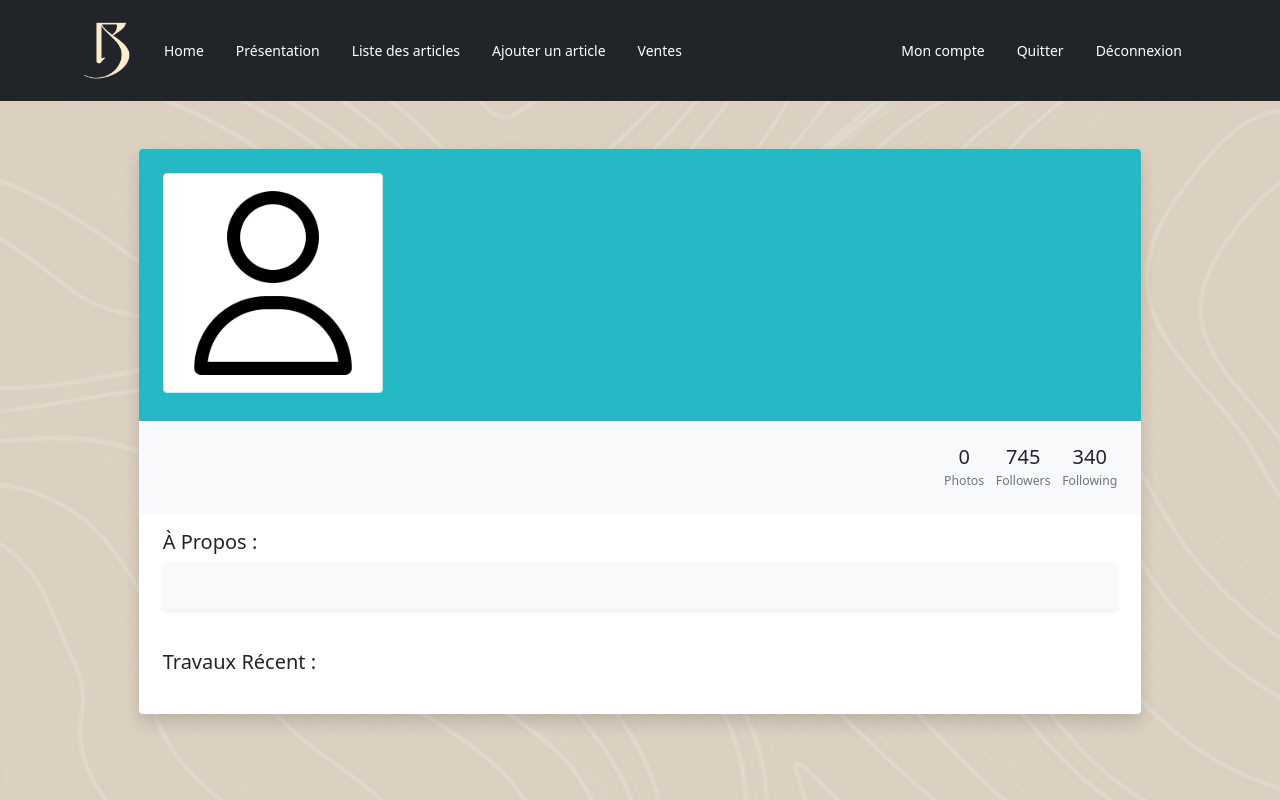
After one commit to GuillaumePeixoto/Displate, a Symfony app: template templates/vendeur/artiste.html.twig in a window 1280 px wide. The commit adds this page. Run offline with Twig, Linux system fonts and the light colour scheme; the template is opened without the code that fills it, so the values that code supplies are empty; some libraries are stand-ins or nearby versions.

Commit message:
Modif pages vendeur

```diff
--- a/public/js/base.js
+++ b/public/js/base.js
@@ -38,10 +38,10 @@ $(document).ready(function(){
         preview_block.style.display = "block";
     });
 
-    $('#add_photo #produit_form_photo').change(function(event){
+    $('#add_photo_banniere').change(function(event){
         var src = URL.createObjectURL(event.target.files[0]);
-        var preview = document.getElementById("file-preview");
-        var preview_block = document.getElementById("block-preview");
+        var preview = document.getElementById("banniere-preview");
+        var preview_block = document.getElementById("block-banniere-preview");
         preview.src = src;
         preview.style.display = "block";
         preview_block.style.display = "block";
--- a/src/Form/RegistrationFormType.php
+++ b/src/Form/RegistrationFormType.php
@@ -436,11 +436,6 @@ class RegistrationFormType extends AbstractType
                     'attr' => [
                         'placeholder' => "Saisir une description du produit",
                         'rows' => "10"
-                    ],
-                    'constraints' => [
-                        new NotBlank([
-                            'message' => "Merci de saisir une description."
-                        ])
                     ]
                 ]);
         }
--- a/templates/back_office/show_user.html.twig
+++ b/templates/back_office/show_user.html.twig
@@ -42,7 +42,7 @@
                             {% if user.banniereProfil == null %}
                                 Vide
                             {% else %}
-                                <img src="{{ asset('uploads/photos' ~ user.banniereProfil) }}" alt="{{user.imagebanniereProfil}}">
+                                <img src="{{ asset('uploads/photos' ~ user.banniereProfil) }}" alt="{{user.banniereProfil}}">
                             {% endif %}
                         </td>
                         <td>
--- a/templates/base.html.twig
+++ b/templates/base.html.twig
@@ -130,7 +130,7 @@
                                 </li>
                                 {% if "ROLE_VENDEUR" in app.user.roles %}
                                     <li class="nav-item">
-                                        <a class="nav-link text-white hover_effect mx-2" href="{{ path('vendeur') }}">Espace Vendeur</a>
+                                        <a class="nav-link text-white hover_effect mx-2" href="{{ path('mon_profil') }}">Espace Vendeur</a>
                                     </li>
                                 {% endif %}
                                 {% if "ROLE_ADMIN" in app.user.roles %}
@@ -169,10 +169,10 @@
     <section class="">
       <form action="">
 
-        <div class="row d-flex justify-content-center">
+        <div class="d-flex justify-content-center">
 
 
-        <footer class="footer_bar text-center text-white">
+        <footer class="footer_bar text-center text-white w-100">
 
           <div class="">
 
--- a/templates/base_vendeur.html.twig
+++ b/templates/base_vendeur.html.twig
@@ -63,13 +63,13 @@
                 <div class="collapse navbar-collapse" id="navbarsExample07">
                     <ul class="navbar-nav me-auto mb-2 mb-lg-0">
                         <li class="nav-item">
-                            <a class="nav-link text-white hover_effect mx-2" aria-current="page" href="{{ path('vendeur') }}">Home</a>
+                            <a class="nav-link text-white hover_effect mx-2" aria-current="page" href="{{ path('mon_profil') }}">Home</a>
                         </li>
                         <li class="nav-item">
                             <a class="nav-link text-white hover_effect mx-2" href="{{ path('presentation') }}">Présentation</a>
                         </li>
                         <li class="nav-item">
-                            <a class="nav-link text-white hover_effect mx-2" href="#">Liste des articles</a>
+                            <a class="nav-link text-white hover_effect mx-2" href="{{ path('vendeur') }}">Liste des articles</a>
                         </li>
                         <li class="nav-item">
                             <a class="nav-link text-white hover_effect mx-2" href="{{ path('create_produit_vendeur') }}">Ajouter un article</a>
--- /dev/null
+++ b/templates/vendeur/artiste.html.twig
@@ -0,0 +1,76 @@
+{% extends "base_vendeur.html.twig" %}
+
+{% block title %}
+    Artiste Boots Art
+{% endblock %}
+
+{% block body %}
+
+<div class="row py-5 px-4 ">
+    <div class="col-md-10 mx-auto">
+        <!-- Profile widget -->
+        {% if app.user.banniereProfil is null %}
+            {% set banniere = asset('img/banniere-default.png') %}
+        {% else %}
+            {% set banniere = asset('uploads/photos/' ~ app.user.banniereProfil) %}
+        {% endif %}
+        <div class="bg-white shadow rounded overflow-hidden">
+            <div class="p-4 align-items-center d-flex cover" style="background: url('{{ banniere }}'); background-size: cover;">
+                <div class="media align-items-end profile-head">
+                    <div class="profile mr-3 ">
+                        {% if app.user.imageProfil is null %}
+                            <img src="{{ asset('img/default-image-profil.png') }}" alt="default" width="220" class="rounded mb-1 img-thumbnail">
+                        {% else %}
+                            <img src="{{ asset('uploads/photos/' ~ app.user.imageProfil) }}" alt="..." width="220" class="rounded mb-1 img-thumbnail">
+                        {% endif %}
+                    </div>
+                    <div class="media-body text-white">
+                        <h4 class="mt-0 mb-0">{{ app.user.pseudo }}</h4>
+                    </div>
+                </div>
+            </div>
+            <div class="bg-light p-4 d-flex justify-content-end text-center">
+                <ul class="list-inline mb-0">
+                    <li class="list-inline-item">
+                        <h5 class="font-weight-bold mb-0 d-block">{{ app.user.produits|length }}</h5><small class="text-muted"> <i class="fas fa-image mr-1"></i>Photos</small>
+                    </li>
+                    <li class="list-inline-item">
+                        <h5 class="font-weight-bold mb-0 d-block">745</h5><small class="text-muted"> <i class="fas fa-user mr-1"></i>Followers</small>
+                    </li>
+                    <li class="list-inline-item">
+                        <h5 class="font-weight-bold mb-0 d-block">340</h5><small class="text-muted"> <i class="fas fa-user mr-1"></i>Following</small>
+                    </li>
+                </ul>
+            </div>
+            <div class="px-4 py-3">
+                <h5 class="">À Propos :</h5>
+                <div class="p-4 rounded shadow-sm bg-light">
+                    <p class="p-0 m-0"> {{ app.user.description }} </p>
+                </div>
+            </div>
+            <div class="py-4 px-4">
+                <div class="mb-3">
+                    <h5 class="mb-0">Travaux Récent :</h5>
+                </div>
+                <div class="d-flex justify-content-evenly">
+                    {% for produit in app.user.produits %}
+                        <div class="col-xl-3 col-lg-4 col-md-6 col-10 p-2 h-100">
+                            <div class="card shadow-sm bg-light">
+                                <div class="p-2">
+                                    <img src="{{ asset('uploads/photos/' ~ produit.photo) }}" class="w-100" alt="naruto-sasuke">
+                                </div>
+                                <div class="card-body">
+                                    <div class="card-text">
+                                        <a class="text-center m-0 p-0 text-decoration-none text-black stretched-link d-block" href="#">{{ produit.titre }}</a>
+                                    </div>
+                                </div>
+                            </div>
+                        </div>
+                    {% endfor %}
+                </div>
+            </div>
+        </div>
+    </div>
+</div>
+
+{% endblock %}
```
Also changed, not shown: src/Controller/VendeurController.php (+7 -0 lines), templates/dis/index.html.twig (deleted, +0 -20 lines), public/img/banniere-default.png (added), public/img/default-image-profil.png (added), public/uploads/photos/banniere-admin - 61c1a290466c8.png (added), public/uploads/photos/banniere-admin - 61c1a8ace0909.png (added), public/uploads/photos/banniere-test - 61c199dd3d2d2.png (added), public/uploads/photos/banniere-test - 61c1a8776458f.png (added), public/uploads/photos/kirua - 61c1a363bd98e.jpg (added), public/uploads/photos/kirua - 61c1a87763fdc.jpg (added), public/uploads/photos/naruto-sasuke - 61c19da118694.jpg (added), public/uploads/photos/onepiece-luffy-kaido - 61c19dbcc3039.png (added), public/uploads/photos/profil-test - 61c1993a88260.png (added), public/uploads/photos/profil-test - 61c1a8ace013f.png (added).
